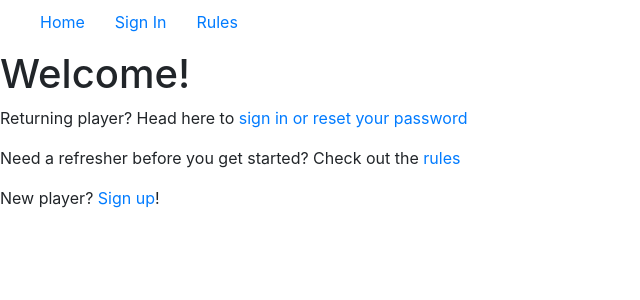
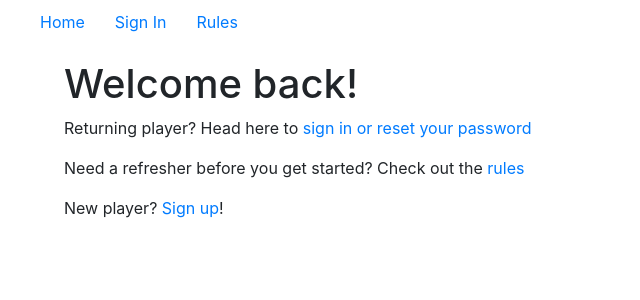
Before and after one commit to jeff-flower/draft-picks, a React (Create React App) app: page / in a window 1280 px wide. Shown: the top 300 px of the page, without its empty margins (0-640 px from the left). Built offline with nearby package versions, Linux system fonts and the light colour scheme; no server answers.

Commit message:
Add padding to body

```diff
--- /dev/null
+++ b/src/components/App/app.css
@@ -0,0 +1,11 @@
+@media (min-width: 720px) {
+  .main {
+    margin: 2% 5% 0;
+  }
+}
+
+@media (max-width: 720px) {
+  .main {
+    margin: 2% 10% 0;
+  }
+}
--- a/src/components/App/index.tsx
+++ b/src/components/App/index.tsx
@@ -15,13 +15,15 @@ import { PrivateRoute } from '../PrivateRoute';
 import { PicksPage } from '../Picks';
 import { SignInPage } from '../SignIn';
 
+import './app.css';
+
 export const App = () => {
   return (
     <Router>
       <UserSessionProvider>
         <>
           <Navigation />
-          <main>
+          <main className="main">
             <Switch>
               <Route path={ROUTES.SIGN_UP}>
                 <SignUpPage />
--- a/src/components/Landing/index.tsx
+++ b/src/components/Landing/index.tsx
@@ -8,17 +8,17 @@ export const LandingPage = () => {
   const user = useUserSession();
 
   return (
-    <div>
-      <h1>Welcome!</h1>
+    <section>
+      <h1>Welcome back!</h1>
       {user ? <SignedInLanding /> : <NotSignedInLanding />}
-    </div>
+    </section>
   );
 };
 
 const SignedInLanding = () => (
   <>
     <p>
-      Welcome back! Need a reminder how this works? Check out the <RulesLink />
+      Need a reminder how this works? Check out the <RulesLink />
     </p>
     <p>
       Think rules are for sissies? Start making your <PicksLink />!
```
